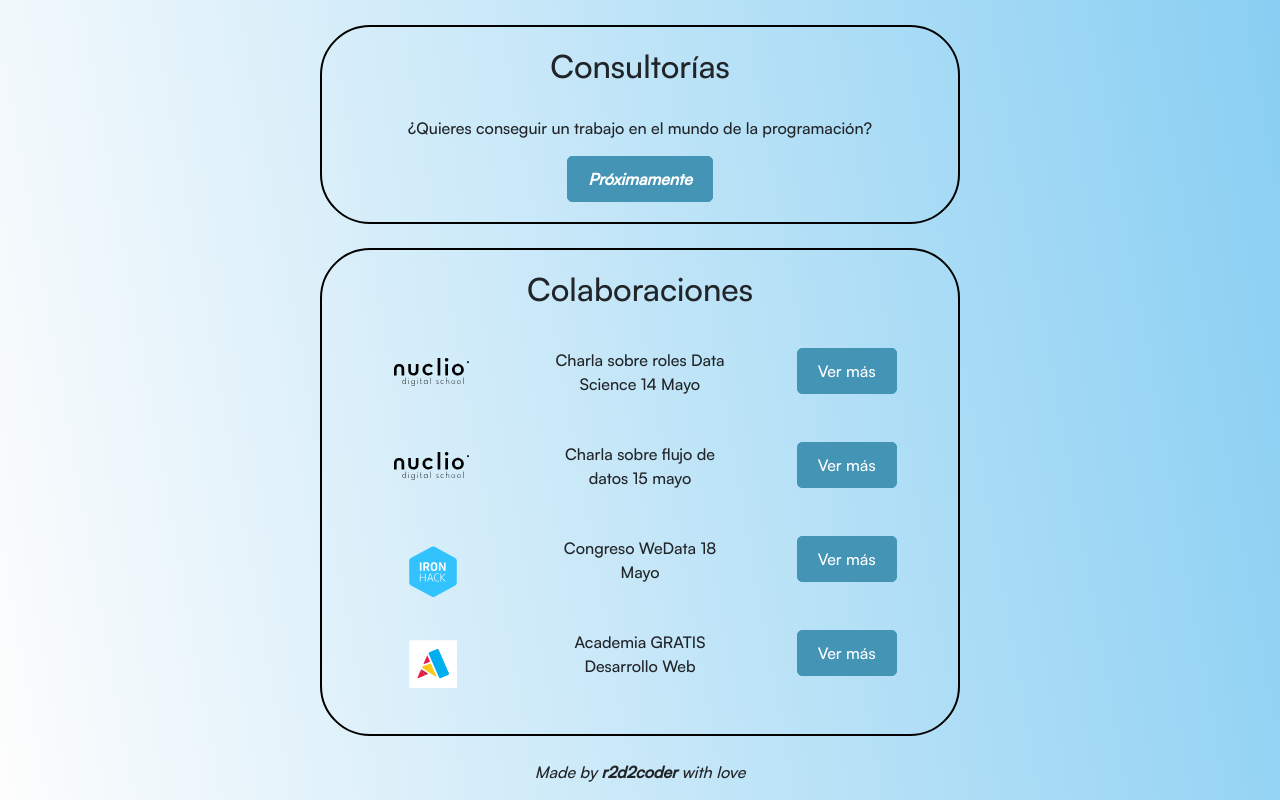
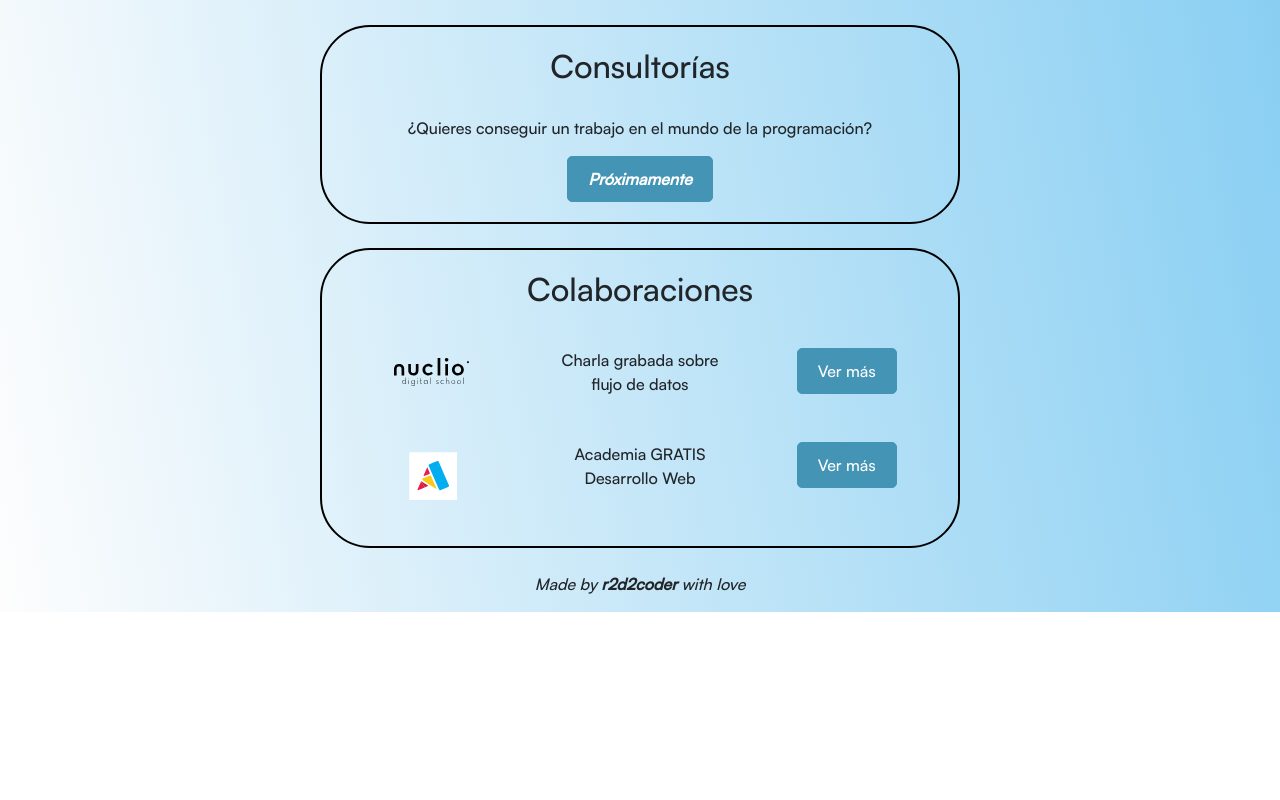
Before and after one commit to r2d2-coder-git/r2d2-page, a React (Create React App) app: page / in a window 1280 px wide. Shown: the part 1192-1992 px from the top of the page. After the commit the page ends 1804 px from the top, so only its background shows below. Built offline with nearby package versions, Linux system fonts and the light colour scheme.

Commit message:
update colabs

```diff
--- a/src/components/CollabLinks/CollabLinks.js
+++ b/src/components/CollabLinks/CollabLinks.js
@@ -3,14 +3,11 @@ import { Container, Row, Col, Button } from 'react-bootstrap';
 import './CollabLinks.css';
 import '../../css/shared_styles.css';
 import nuclioImage from '../../images/nuclio_logo.svg'
-import IronhackImage from '../../images/ironhack_logo.svg'
 import BinaryStudioImage from '../../images/binary_studio_logo.svg'
 
 const CollabLinks = () => {
   const links = [
-    { image: nuclioImage, title: 'Charla sobre roles Data Science 14 Mayo', url: 'https://nuclio.school/event/explorando-los-diferentes-roles-de-un-cientifico-de-datos/' },
-    { image: nuclioImage, title: 'Charla sobre flujo de datos 15 mayo', url: 'https://www.crowdcast.io/c/-de-bits-a-insights' },
-    { image: IronhackImage, title: 'Congreso WeData 18 Mayo', url: 'https://www.eventbrite.com/e/entradas-mad-wedata-el-congreso-de-data-analytics-mas-top-de-madrid-862801531607?utm_source=influencer&utm_medium=social&utm_campaign=24-05_LOC_eur_SP_apps_r2d2.coder_wedata_&utm_content=influencers' },
+    { image: nuclioImage, title: 'Charla grabada sobre flujo de datos', url: 'https://www.crowdcast.io/c/-de-bits-a-insights' },
     { image: BinaryStudioImage, title: 'Academia GRATIS Desarrollo Web', url: 'https://academy.binary-studio.com/?utm_source=Instagram&utm_medium=influencer&utm_campaign=Arturo_lorenzo' }
   ];
 
```
